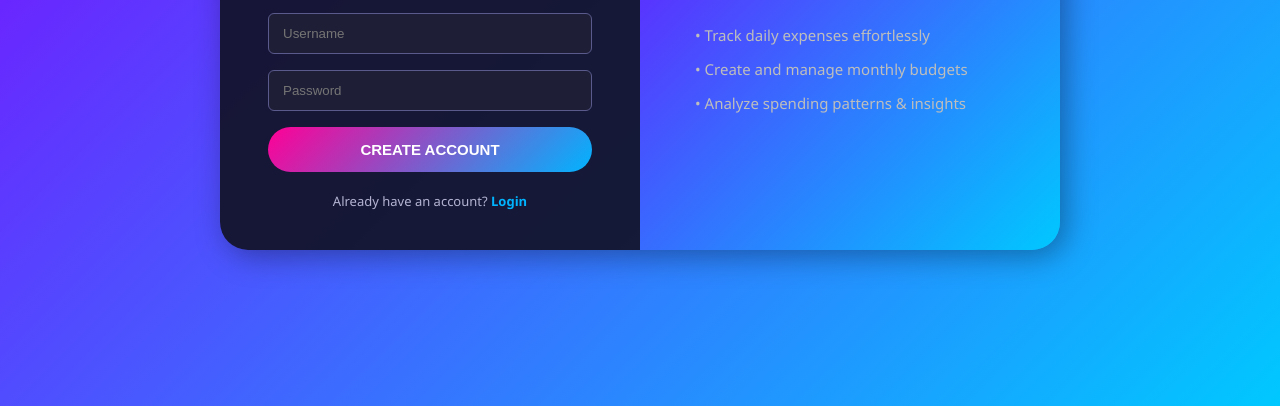
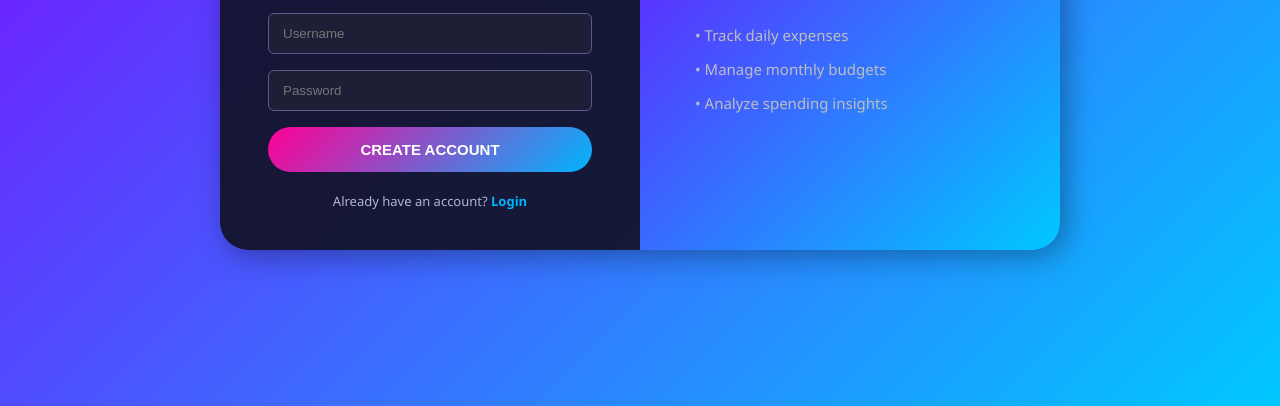
Before and after one commit to safi633/PocketSplit, a website: page frontend/index.html in a window 1280 px wide. Both pictures are taken after a click on the link "Sign up". Shown: the part 394-800 px from the top of the page. Drawn offline with Linux system fonts and the light colour scheme.

Commit message:
Update expense tracker features list formatting

```diff
--- a/frontend/index.html
+++ b/frontend/index.html
@@ -43,9 +43,9 @@
       <div class="auth-right">
         <h2>Why Expense Tracker?</h2>
         <ul>
-          <li>• Track daily expenses effortlessly</li>
-          <li>• Create and manage monthly budgets</li>
-          <li>• Analyze spending patterns & insights</li>
+          <li>• Track daily expenses </li>
+          <li>• Manage monthly budgets</li>
+          <li>• Analyze spending insights</li>
         </ul>
       </div>
     </div>
```
